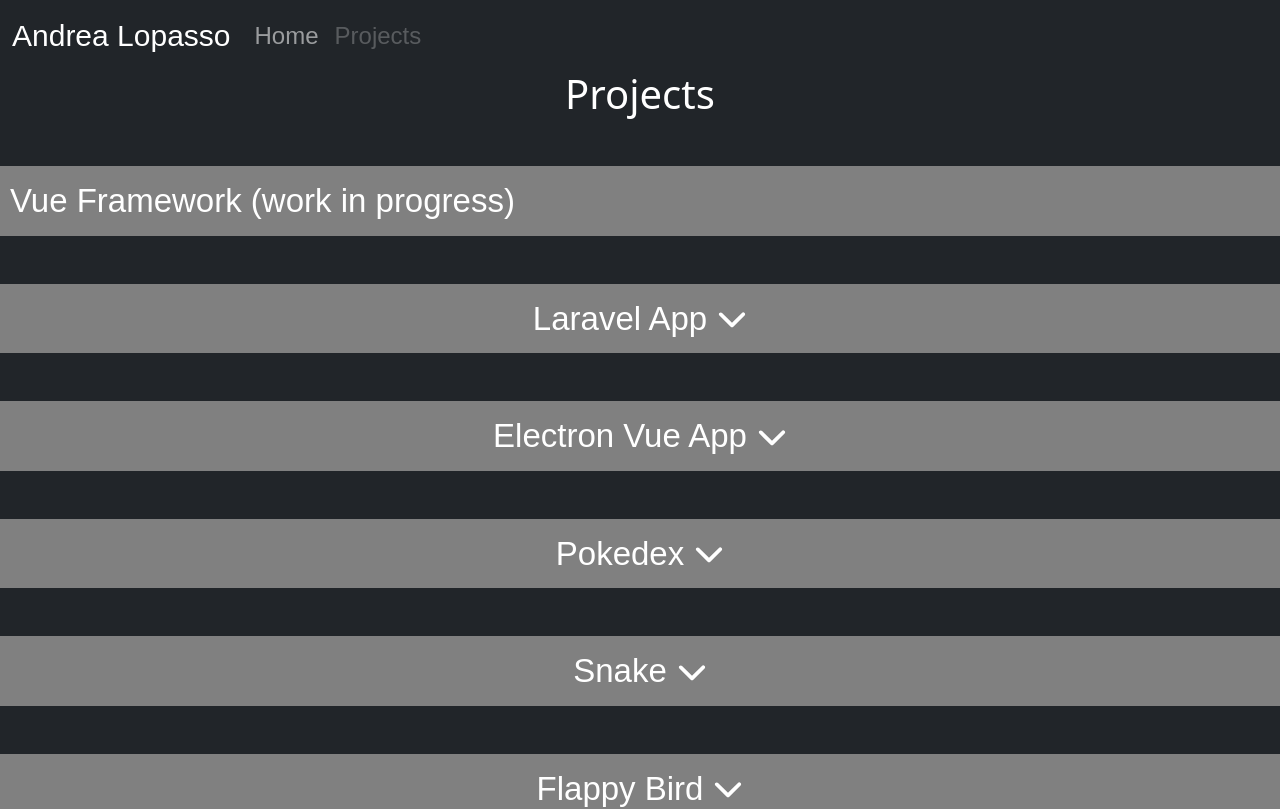
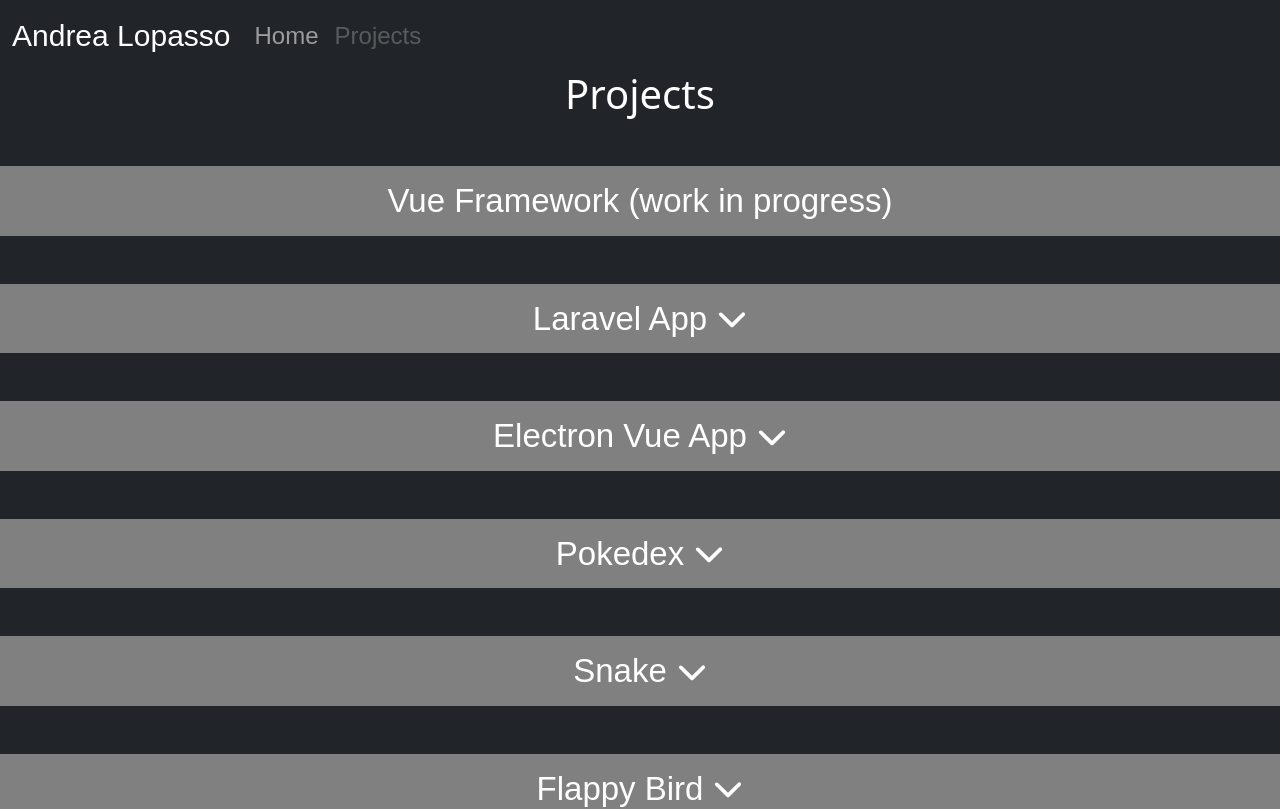
Before and after one commit to AndreaL021/cvWeb, a Vue app: page /#/projects in a window 1280 px wide. Shown: the top 809 px of the page. Built offline with nearby package versions, Linux system fonts and the light colour scheme; a web font is replaced by a local one; what @vueuse/gesture would draw is missing.

Commit message:
scritta vue framework centrata

```diff
--- a/src/views/ProjectsView.vue
+++ b/src/views/ProjectsView.vue
@@ -9,23 +9,22 @@
     >
       <div class="col-12">
         <a
-          class="nav-link"
-          style="width: fit-content"
-          href="https://andreal021.github.io/VueFramework/"
-          target="_blank"
+          style="text-decoration: none"
+          href="https://github.com/AndreaL021/VueFramework"
+          target="blank"
         >
         <span class="link myFont">Vue Framework (work in progress)</span>
         </a>
         <!-- <fa-i
           icon="fa-solid fa-chevron-down"
-          v-if="!framework.expand"
-          @click="framework.expand = true"
+          v-if="!laravel_ecommerce.expand"
+          @click="laravel_ecommerce.expand = true"
           style="color: white; font-size: 30px; margin-left: 10px"
         ></fa-i>
         <fa-i
-          v-if="framework.expand"
+          v-if="laravel_ecommerce.expand"
           icon="fa-solid fa-chevron-up"
-          @click="framework.expand = false"
+          @click="laravel_ecommerce.expand = false"
           style="color: white; font-size: 30px; margin-left: 10px"
         ></fa-i> -->
       </div>
```
